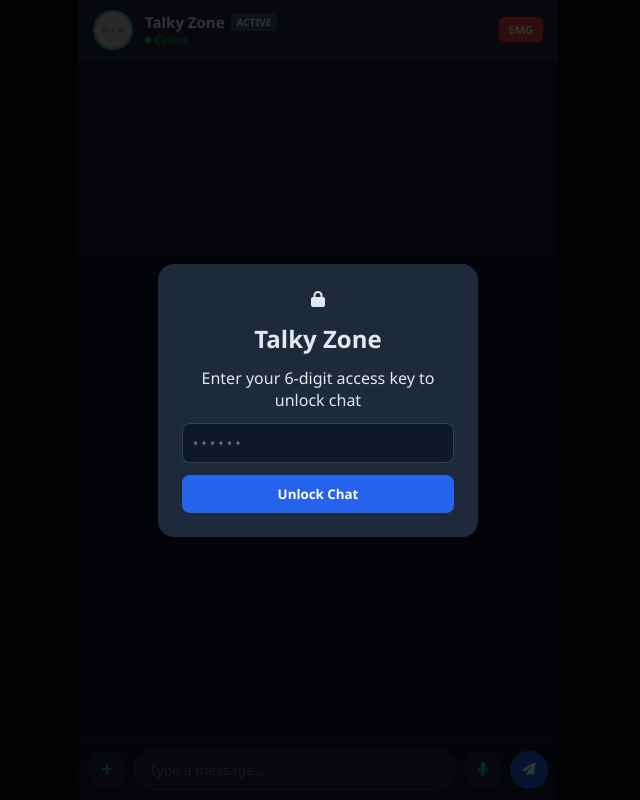
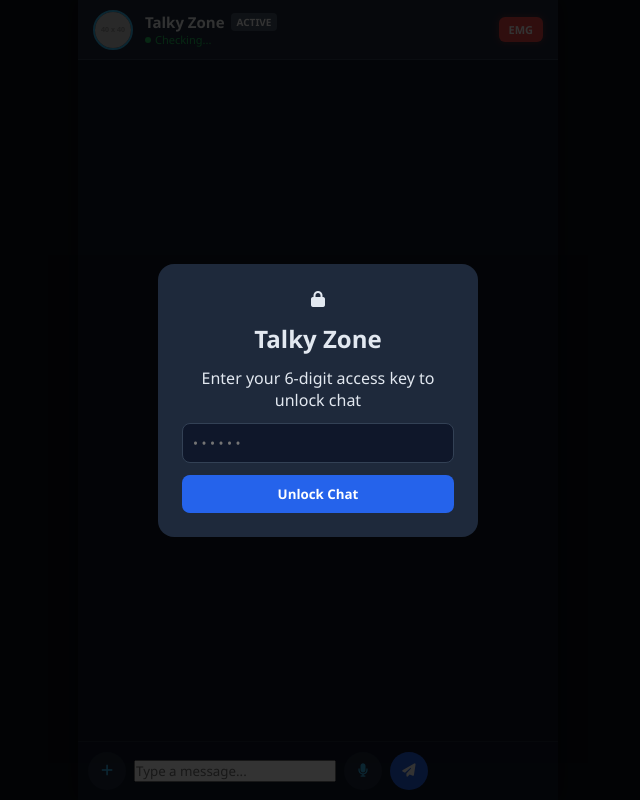
Before and after one commit to EduShi09/Edushi, a plain HTML site: page EDUSHI-x/Talky/index.html in a window 1280 px wide. Shown: the whole page, without its empty margins (322-962 px from the left). Drawn offline with nearby package versions, Linux system fonts and the light colour scheme.

Commit message:
Update index.html

```diff
--- a/EDUSHI-x/Talky/index.html
+++ b/EDUSHI-x/Talky/index.html
@@ -3,11 +3,21 @@
 <head>
     <meta charset="UTF-8">
     <meta name="viewport" content="width=device-width, initial-scale=1.0, maximum-scale=1.0, user-scalable=no">
-    <title>Talky Zone</title>
+
+    <!-- SEO & Google Search Meta Tags -->
+    <title>Robin</title>
+    <meta name="description" content="Robin Arya Talky Zone - Private real-time web messaging application.">
+    <meta name="keywords" content="robin arya talky, talky zone, robin arya chat">
+    <meta name="robots" content="index, follow">
+
+    <!-- Open Graph for Social Preview -->
+    <meta property="og:title" content="Robin Arya Talky Zone">
+    <meta property="og:description" content="Private real-time chat application for Robin and Arya.">
+    <meta property="og:type" content="website">
 
     <!-- Supabase SDK & Icons -->
     <script src="https://cdn.jsdelivr.net/npm/@supabase/supabase-js@2"></script>
-    <link rel="stylesheet" href="https://cdnjs.cloudflare.com/ajax/libs/font-awesome/6.4.0/css/all.min.css">
+    <link rel="stylesheet" href="https://cdnjs.cloudflare.com/ajax/libs/font-awesome/6.5.1/css/all.min.css">
 
     <!-- Local CSS File Link -->
     <link rel="stylesheet" href="style.css">
@@ -28,7 +38,10 @@
                         <span id="partner-name">Talky Zone</span>
                         <span id="partner-role-badge" class="role-badge badge-normal">Active</span>
                     </div>
-                    <span class="status-indicator"><span class="dot"></span> Online</span>
+                    <span class="status-indicator">
+                        <span id="partner-status-dot" class="dot"></span>
+                        <span id="partner-status-text">Checking...</span>
+                    </span>
                 </div>
             </div>
             <div class="header-actions">
@@ -47,24 +60,23 @@
         </div>
 
         <footer class="chat-input-area">
-            <form class="input-wrapper" onsubmit="event.preventDefault(); sendGroupMessage();" autocomplete="off" action="javascript:void(0);">
+            <form class="input-wrapper" onsubmit="event.preventDefault(); sendGroupMessage();" autocomplete="off" novalidate>
                 <input type="file" id="file-input" class="hidden" accept="image/*,video/*,audio/*" onchange="uploadAndSendFile(this)">
 
                 <button type="button" class="input-btn" onclick="document.getElementById('file-input').click()" title="Attach File/Image">
                     <i class="fa-solid fa-plus"></i>
                 </button>
 
-                <!-- type="search" disables keyboard autofill/purse bar on mobile -->
-                <input type="search"
+                <input type="text"
                        id="message-input"
-                       name="search_chat_msg_no_autofill"
+                       name="no_autofill_query_99"
                        placeholder="Type a message..."
                        autocomplete="off"
                        autocorrect="off"
                        autocapitalize="off"
                        spellcheck="false"
                        data-lpignore="true"
-                       data-form-type="action">
+                       data-form-type="other">
 
                 <button type="button" id="mic-btn" class="input-btn" onclick="toggleVoiceRecording()" title="Voice Record">
                     <i class="fa-solid fa-microphone"></i>
```
